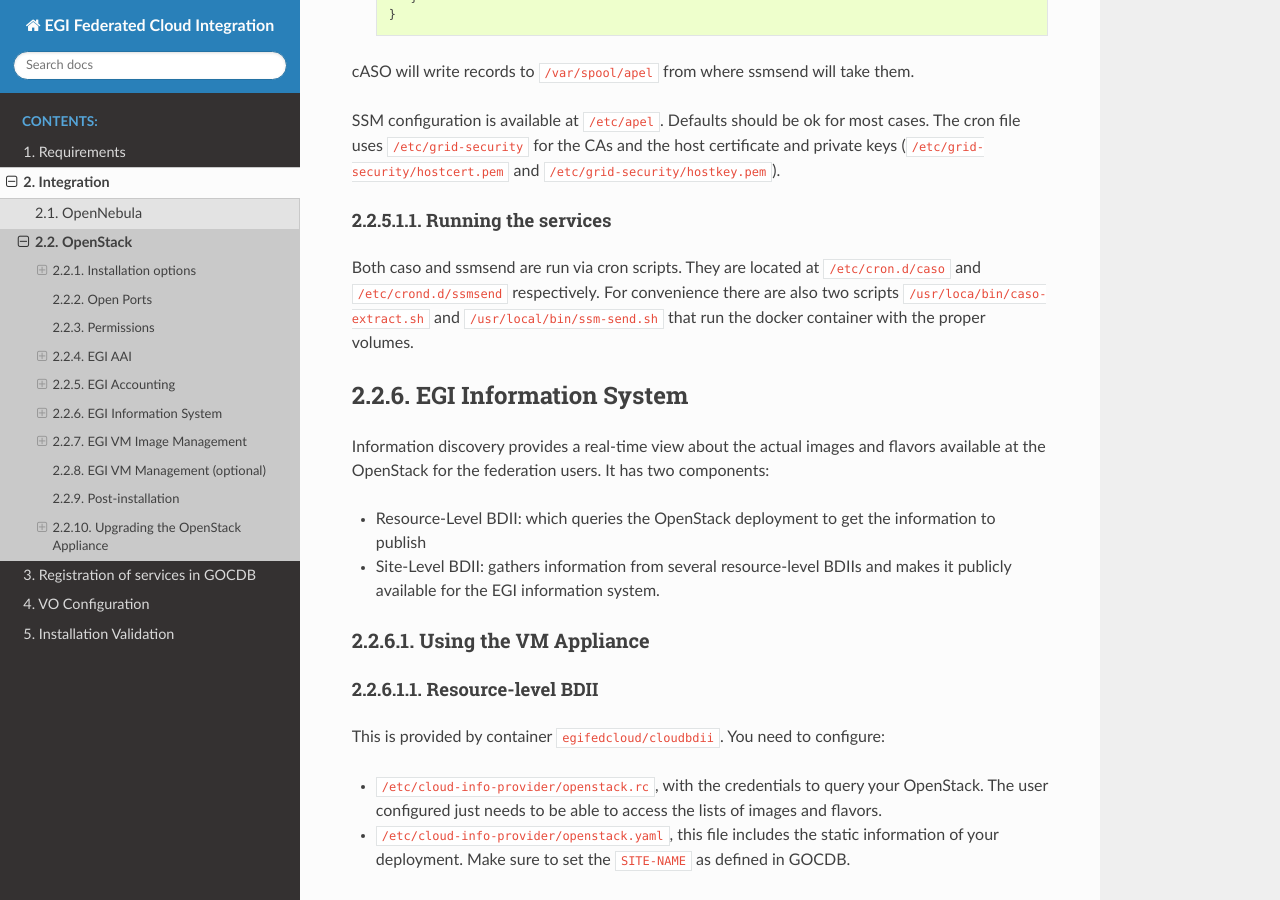
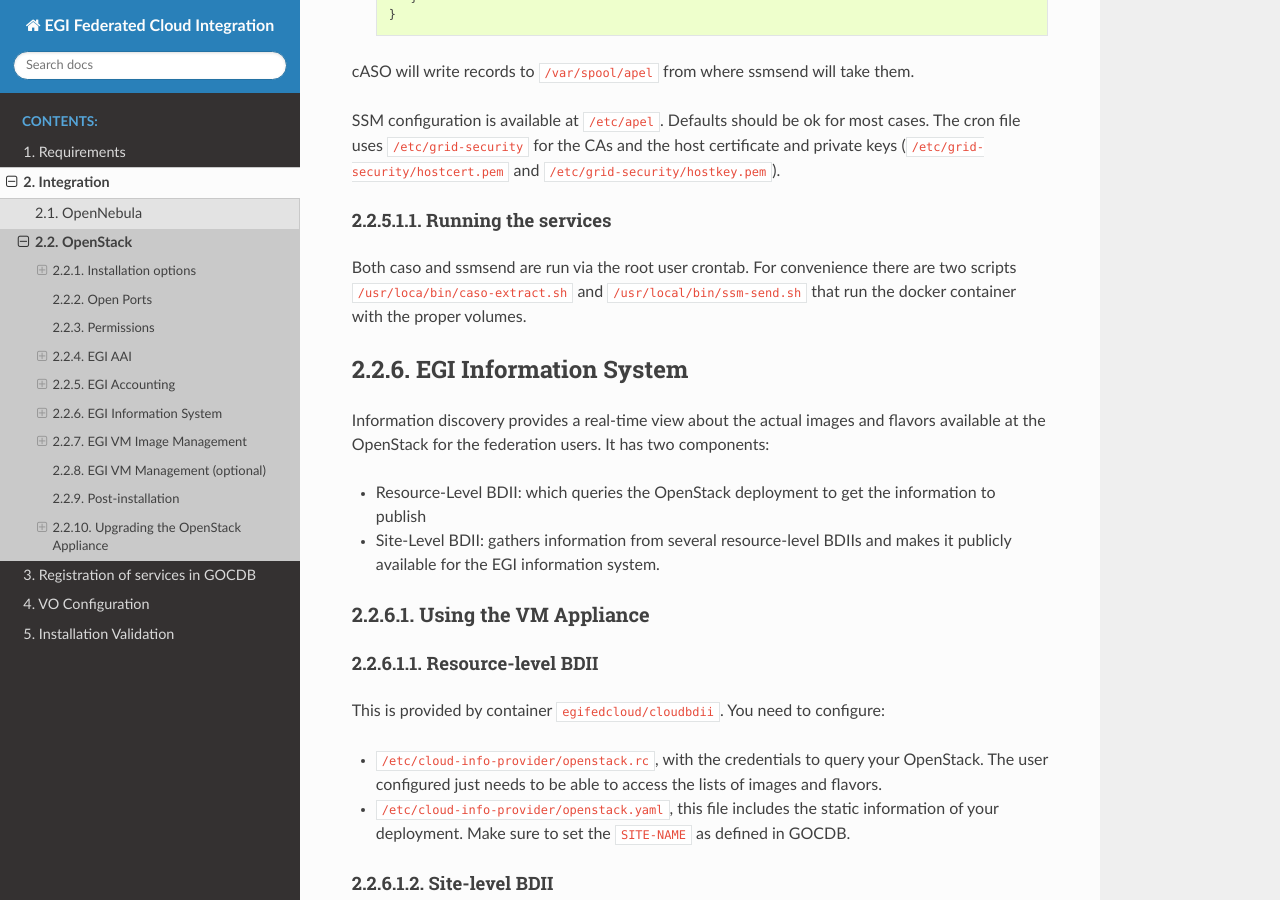
Before and after one commit to EGI-Federation/fedcloud-integration-documentation, a Sphinx documentation site: the page built from source/openstack.rst, in a window 1280 px wide and 900 px high, scrolled down 17198 px. Built offline with Sphinx 7.4.7 and the Read the Docs theme 2.0.0, drawn with Linux system fonts in a browser that asks for light colours.

Commit message:
Update crontab details for caso and ssmsend

```diff
--- a/source/openstack.rst
+++ b/source/openstack.rst
@@ -834,7 +834,7 @@
 Running the services
 ~~~~~~~~~~~~~~~~~~~~
 
-Both caso and ssmsend are run via cron scripts. They are located at ``/etc/cron.d/caso`` and ``/etc/crond.d/ssmsend`` respectively. For convenience there are also two scripts ``/usr/loca/bin/caso-extract.sh`` and ``/usr/local/bin/ssm-send.sh`` that run the docker container with the proper volumes.
+Both caso and ssmsend are run via the root user crontab. For convenience there are two scripts ``/usr/loca/bin/caso-extract.sh`` and ``/usr/local/bin/ssm-send.sh`` that run the docker container with the proper volumes.
 
 .. Using individual components
    '''''''''''''''''''''''''''
```
